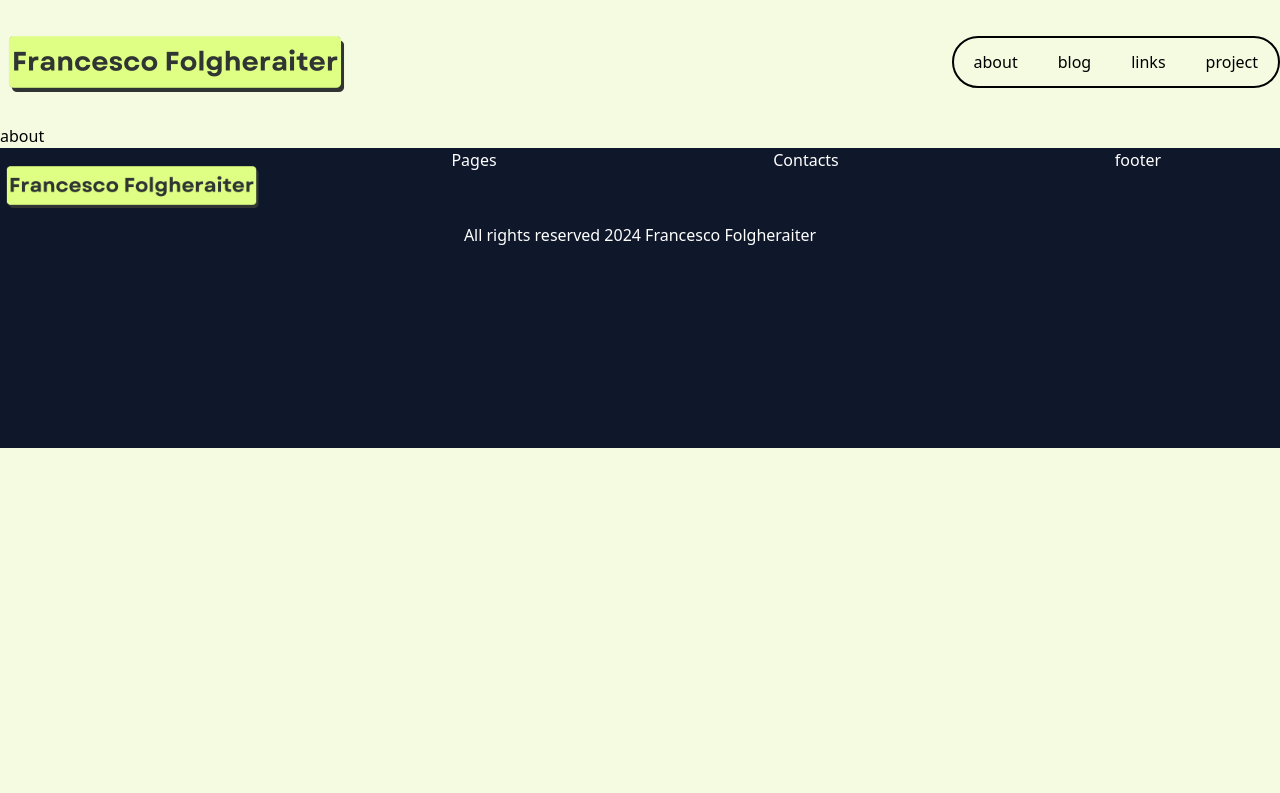
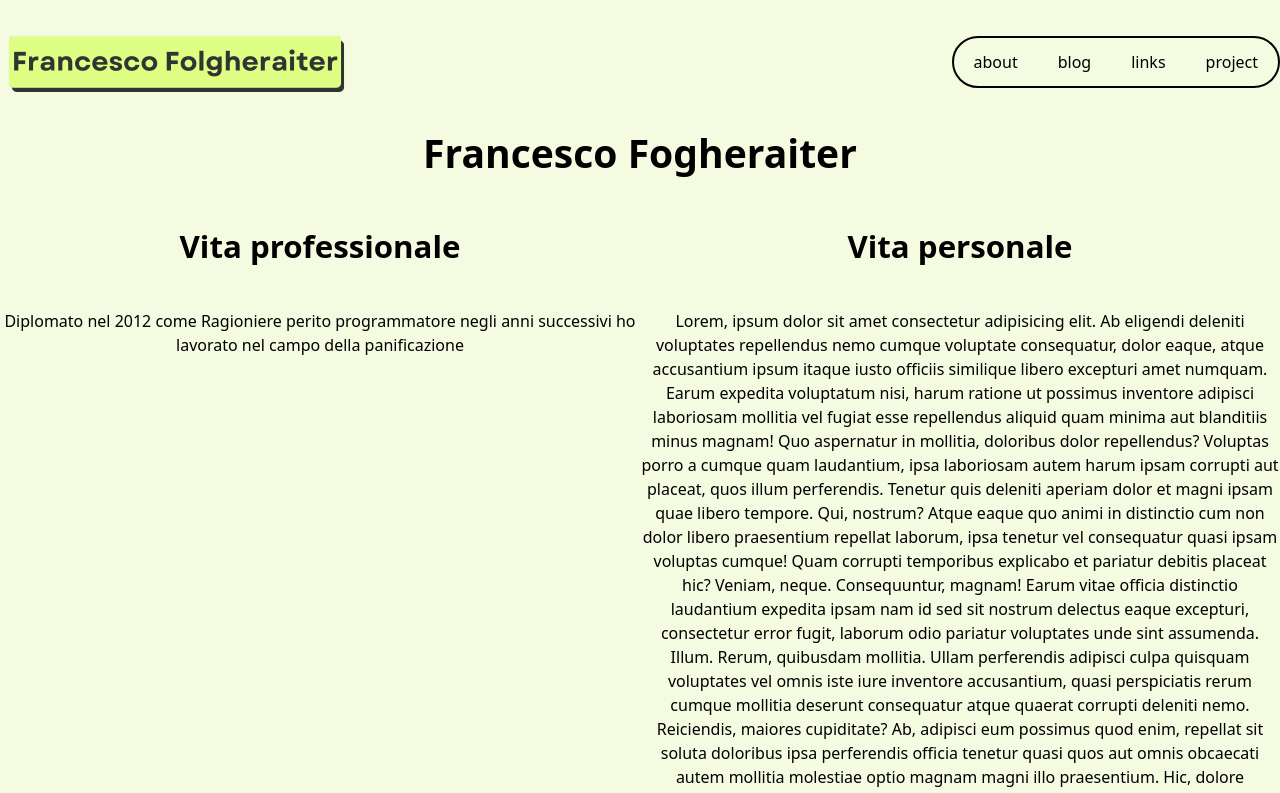
Before and after one commit to FrancescoFolgheraiter/DevFol, a Vue app: page /about in a window 1280 px wide. Shown: the top 793 px of the page. Built offline with nearby package versions, Linux system fonts and the light colour scheme.

Commit message:
edit about page structure need to edit text

```diff
--- a/src/components/Pages/AboutPage.vue
+++ b/src/components/Pages/AboutPage.vue
@@ -20,8 +20,33 @@
 </script>
 
 <template>
-    <div>
-        about
+    <div class="container">
+        <h1 class="text-4xl font-bold text-center mb-10">Francesco Fogheraiter</h1>
+        <section class=" grid grid-cols-2 text-center">
+            <div>
+                <h2 class="text-3xl font-semibold mb-10">Vita professionale</h2>
+                <p>
+                    Diplomato nel 2012 come Ragioniere perito programmatore
+                    negli anni successivi ho lavorato nel campo della panificazione
+
+                </p>
+            </div>
+            <div>
+                <h2 class="text-3xl font-semibold mb-10">Vita personale</h2>
+                <p>
+                    Lorem, ipsum dolor sit amet consectetur adipisicing elit. Ab eligendi deleniti voluptates repellendus nemo cumque voluptate consequatur, dolor eaque, atque accusantium ipsum itaque iusto officiis similique libero excepturi amet numquam.
+                    Earum expedita voluptatum nisi, harum ratione ut possimus inventore adipisci laboriosam mollitia vel fugiat esse repellendus aliquid quam minima aut blanditiis minus magnam! Quo aspernatur in mollitia, doloribus dolor repellendus?
+                    Voluptas porro a cumque quam laudantium, ipsa laboriosam autem harum ipsam corrupti aut placeat, quos illum perferendis. Tenetur quis deleniti aperiam dolor et magni ipsam quae libero tempore. Qui, nostrum?
+                    Atque eaque quo animi in distinctio cum non dolor libero praesentium repellat laborum, ipsa tenetur vel consequatur quasi ipsam voluptas cumque! Quam corrupti temporibus explicabo et pariatur debitis placeat hic?
+                    Veniam, neque. Consequuntur, magnam! Earum vitae officia distinctio laudantium expedita ipsam nam id sed sit nostrum delectus eaque excepturi, consectetur error fugit, laborum odio pariatur voluptates unde sint assumenda. Illum.
+                    Rerum, quibusdam mollitia. Ullam perferendis adipisci culpa quisquam voluptates vel omnis iste iure inventore accusantium, quasi perspiciatis rerum cumque mollitia deserunt consequatur atque quaerat corrupti deleniti nemo. Reiciendis, maiores cupiditate?
+                    Ab, adipisci eum possimus quod enim, repellat sit soluta doloribus ipsa perferendis officia tenetur quasi quos aut omnis obcaecati autem mollitia molestiae optio magnam magni illo praesentium. Hic, dolore reiciendis.
+                    Veritatis assumenda sapiente repudiandae quo harum qui aliquid maxime ullam, quod eum quam a enim optio asperiores hic. Facilis qui nisi assumenda? Reiciendis praesentium tenetur culpa quos mollitia cupiditate omnis.
+                    Quos ducimus vitae illum numquam! Quaerat non animi unde ipsam nihil dolorum voluptatum magni, quas nesciunt, dignissimos quis deserunt ducimus sapiente ab minus veniam enim consectetur veritatis quibusdam necessitatibus. Aliquam?
+                    Magni repellat quidem minima, perferendis veritatis maiores eum laborum qui officiis, sed earum. Id ad maxime omnis, deserunt aut dolorem fuga fugit, quis eaque nisi iusto perferendis provident obcaecati dolores.
+                </p>
+            </div>
+        </section>
     </div>
 </template>
 
--- a/src/components/Pages/LinksPage.vue
+++ b/src/components/Pages/LinksPage.vue
@@ -62,16 +62,19 @@
     <div class="container w-1/3">
         <!--first section with my photo-->
         <section class="flex flex-col items-center mb-12">
-            <div>
+            <div class="m-5">
                 <img class="w-28 h-28 sm:w-[150px] sm:h-[150px] object-cover rounded-full ring-2 ring-[#303534]" :src="getImagePath('/img/photo/Franz.jpg')" alt="FrancescoFolgheraiter">
             </div>
-            <h1 class=" text-xl font-bold mb-10">
+            <h1 class=" text-xl font-bold">
                 Francesco Folgheraiter
             </h1>
+            <h2 class=" text-lg mb-10">
+                francesco.folgheraiter92@gmail.com
+            </h2>
             <h3 class="font-bold text-center mb-10">
                 Mandami una email:
             </h3>
-            <button @click="openMailClient" class="transition-move-up hover-move-up border-2 border-black mb-10 text-center py-4 rounded-xl shadow-xl hover:bg-slate-500 w-full">
+            <button @click="openMailClient" class="transition-move-up hover-move-up border-2 border-black text-center py-4 rounded-xl shadow-xl hover:bg-slate-500 w-full">
             Contattami
             </button>
         </section>
```
